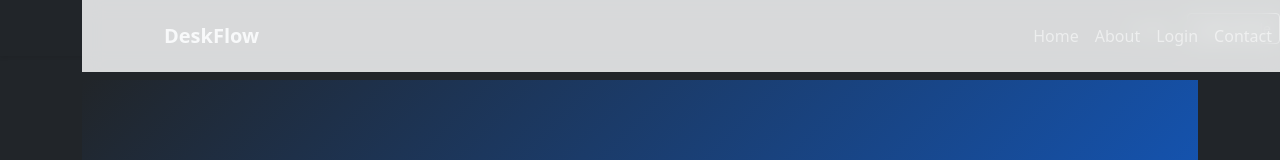
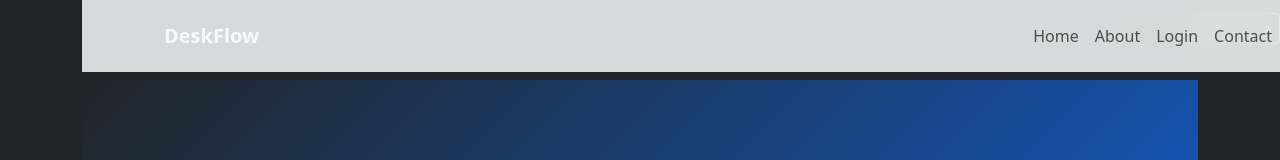
Before and after one commit to thabang56R/Deskflow-Ticket-Service-Request-Portal, a React (Create React App) app in the folder frontend/: page / in a window 1280 px wide. Shown: the top 160 px of the page. Built offline with nearby package versions, Linux system fonts and the light colour scheme; the HTML template or start-up script is replaced by a standard one.

Commit message:
change nav backround color

```diff
--- a/frontend/src/components/Landing.jsx
+++ b/frontend/src/components/Landing.jsx
@@ -48,7 +48,7 @@ const Landing = () => {
             ? "rgba(248, 249, 250, 0.85)"
             : "rgba(33, 37, 41, 0.85)",
         }}
-        variant={darkMode ? "dark" : "light"}
+
       >
         <Container>
           <Navbar.Brand as={Link} to="/" className={`fw-bold ${darkMode ? "text-light" : "text-dark"}`}>
--- a/frontend/src/components/Navbar.jsx
+++ b/frontend/src/components/Navbar.jsx
@@ -7,7 +7,7 @@ const DeskNavbar = ({ user, setUser }) => {
   const { darkMode, toggleTheme } = useTheme();
 
   return (
-    <Navbar bg={darkMode ? "dark" : "light"} variant={darkMode ? "dark" : "light"} expand="lg" className="shadow-sm">
+   <Navbar >
 
       <Nav className="ms-auto align-items-center">
         {!user && <Nav.Link as={Link} to="/login">Login</Nav.Link>}
```
